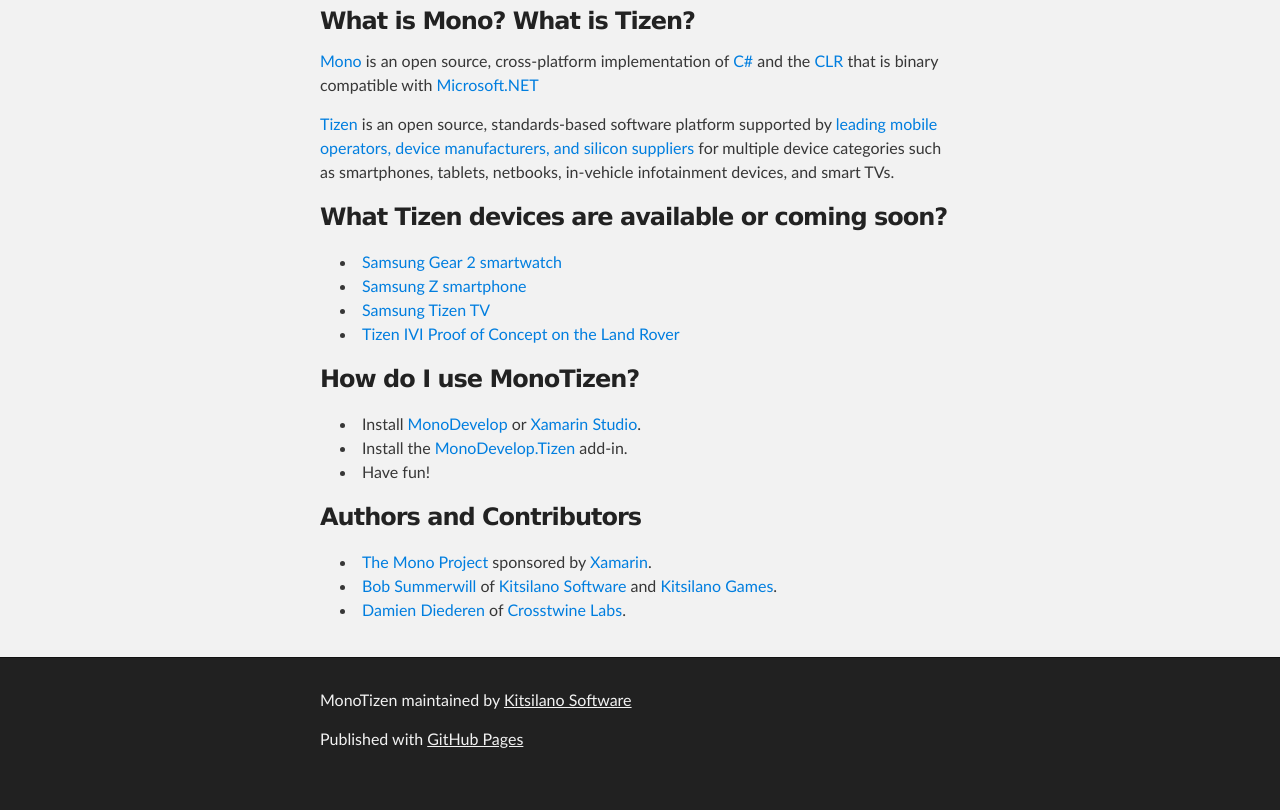
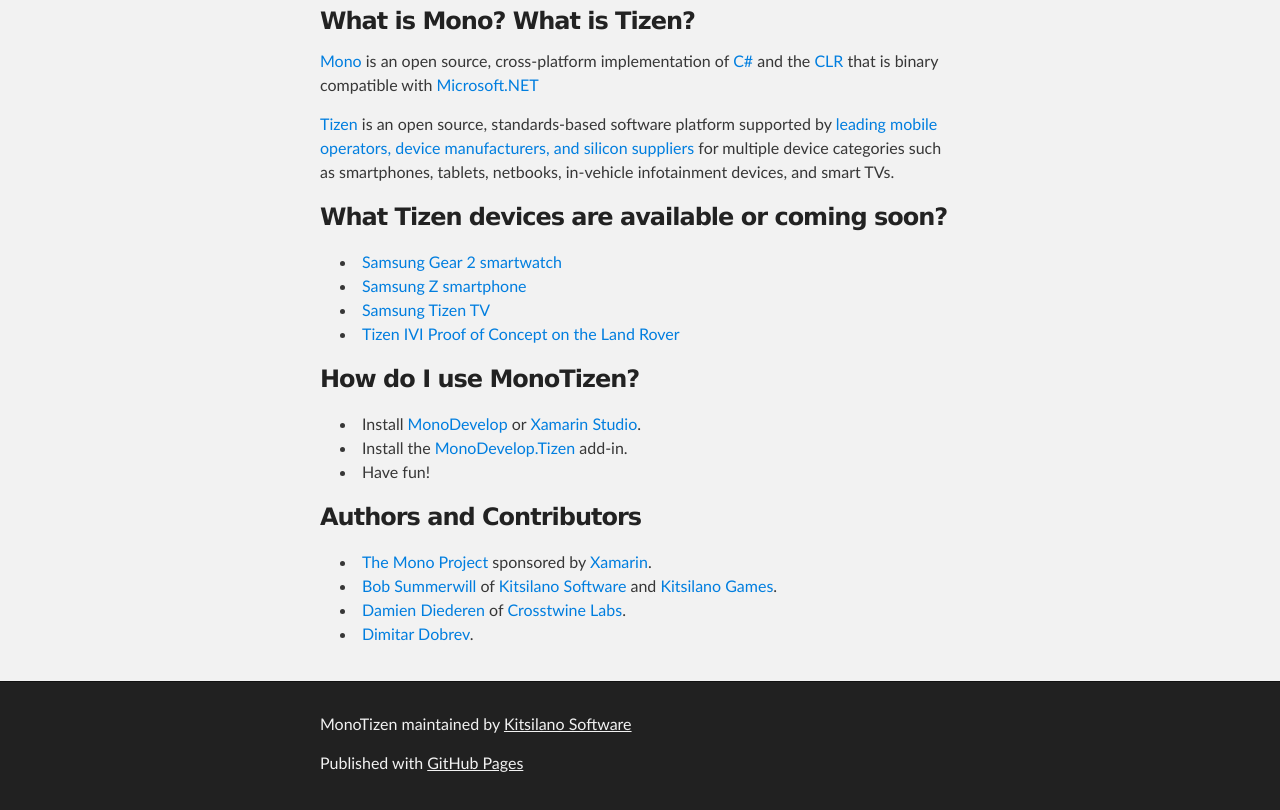
Before and after one commit to kitsilanosoftware/MonoTizen, a plain HTML site: page index.html in a window 1280 px wide. Shown: the part 532-1342 px from the top of the page. Before the commit the page ends 1318 px from the top, so only its background shows below. Drawn offline with Linux system fonts and the light colour scheme.

Commit message:
Update index.html

```diff
--- a/index.html
+++ b/index.html
@@ -87,6 +87,7 @@
   <li><a href="http://www.mono-project.com/" class="user-mention">The Mono Project</a> sponsored by <a href="http://www.xamarin.com">Xamarin</a>.</li>
   <li><a href="https://github.com/bobsummerwill" class="user-mention">Bob Summerwill</a> of <a href="http://kitsilanosoftware.wordpress.com/about">Kitsilano Software</a> and <a href="http://kitsilanogames.wordpress.com/about">Kitsilano Games</a>.</li>
   <li><a href="https://github.com/ztzg" class="user-mention">Damien Diederen</a> of <a href="http://crosstwine.com/">Crosstwine Labs</a>.</li>
+  <li><a href="https://github.com/ddobrev" class="user-mention">Dimitar Dobrev</a>.</li>
 </ul>
 
 </p>
```
